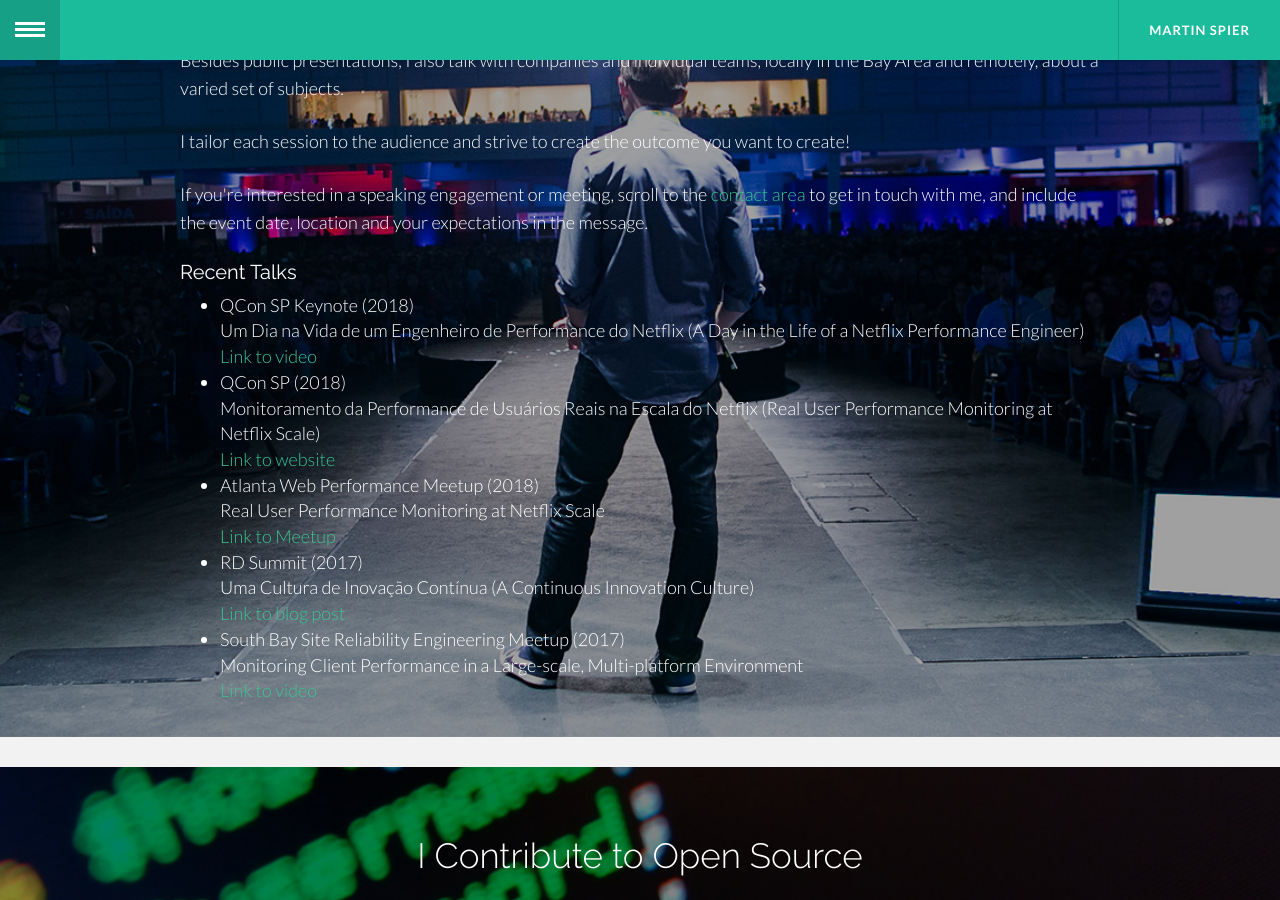
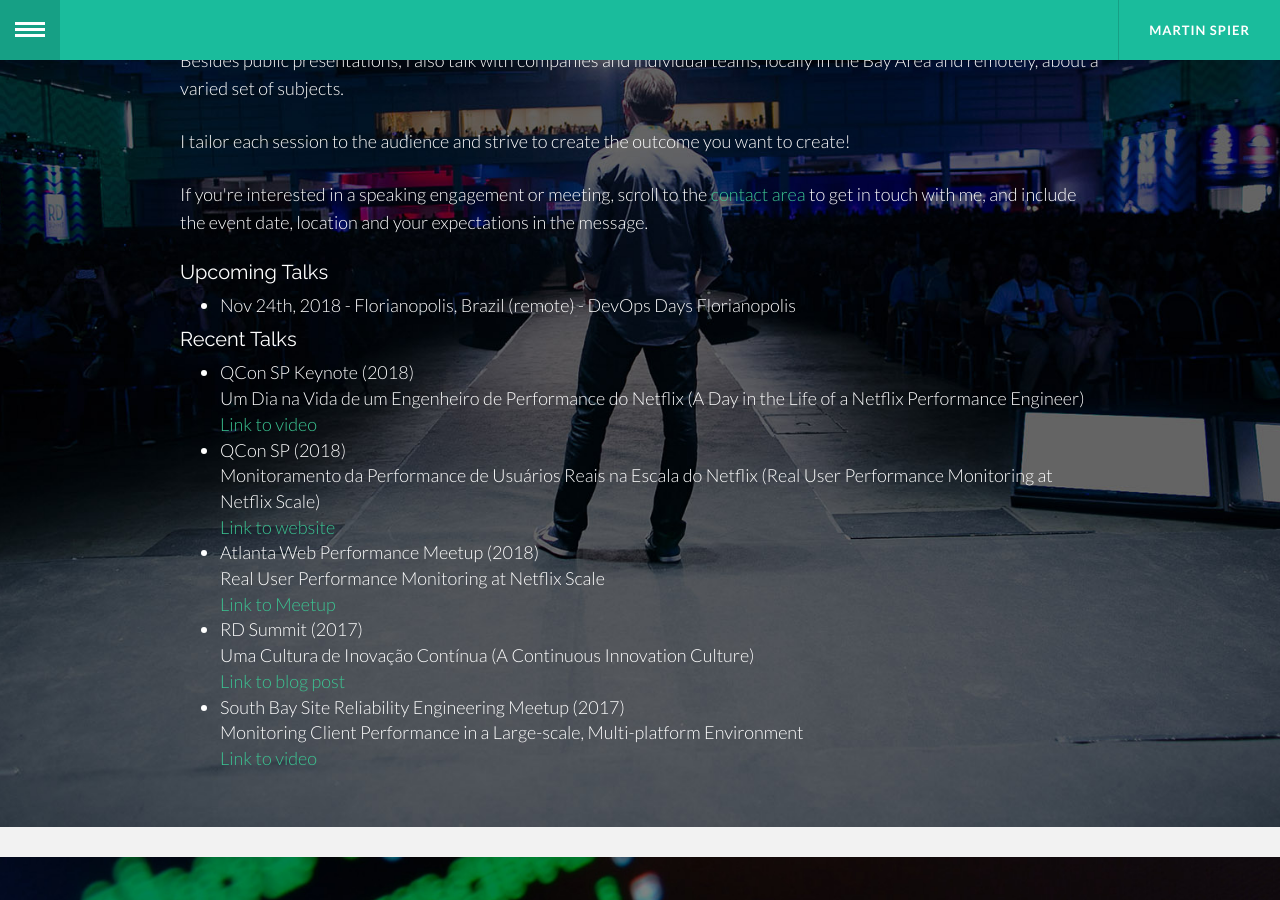
Before and after one commit to spiermar/spiermar.github.io, a Jekyll site: the page built from index.html, in a window 1280 px wide and 900 px high, scrolled down 1944 px. Built offline with Jekyll 4.4.1, drawn with Linux system fonts in a browser that asks for light colours.

Commit message:
refactor: adjustments to speaking section background

```diff
--- a/_includes/speaking.html
+++ b/_includes/speaking.html
@@ -8,6 +8,10 @@
           <p>Besides public presentations, I also talk with companies and individual teams, locally in the Bay Area and remotely, about a varied set of subjects.</p>
           <p>I tailor each session to the audience and strive to create the outcome you want to create!</p>
           <p>If you're interested in a speaking engagement or meeting, scroll to the <a href="#contact">contact area</a> to get in touch with me, and include the event date, location and your expectations in the message.</p>
+          <h4>Upcoming Talks</h4>
+          <ul>
+            <li>Nov 24th, 2018 - Florianopolis, Brazil (remote) - DevOps Days Florianopolis</li>
+          </ul>
           <h4>Recent Talks</h4>
           <ul>
             <li>QCon SP Keynote (2018)<br>Um Dia na Vida de um Engenheiro de Performance do Netflix (A Day in the Life of a Netflix Performance Engineer)<br><a href="https://www.infoq.com/br/presentations/um-dia-na-vida-de-um-arquiteto-de-performance-do-netflix">Link to video</a></li>
@@ -16,7 +20,7 @@
             <li>RD Summit (2017)<br>Uma Cultura de Inovação Contínua (A Continuous Innovation Culture)<br><a href="https://resultadosdigitais.com.br/blog/martin-spier-rd-summit/">Link to blog post</a></li>
             <li>South Bay Site Reliability Engineering Meetup (2017)<br>Monitoring Client Performance in a Large-scale, Multi-platform Environment<br><a href="https://www.youtube.com/watch?v=XclPg3D1DoQ">Link to video</a></li>
           </ul>
-          <br>
+          <br><br>
         </div>
         <!-- /col-lg-6 -->
       </div>
```
Also changed, not shown: public/img/speakingwrap.jpg.
